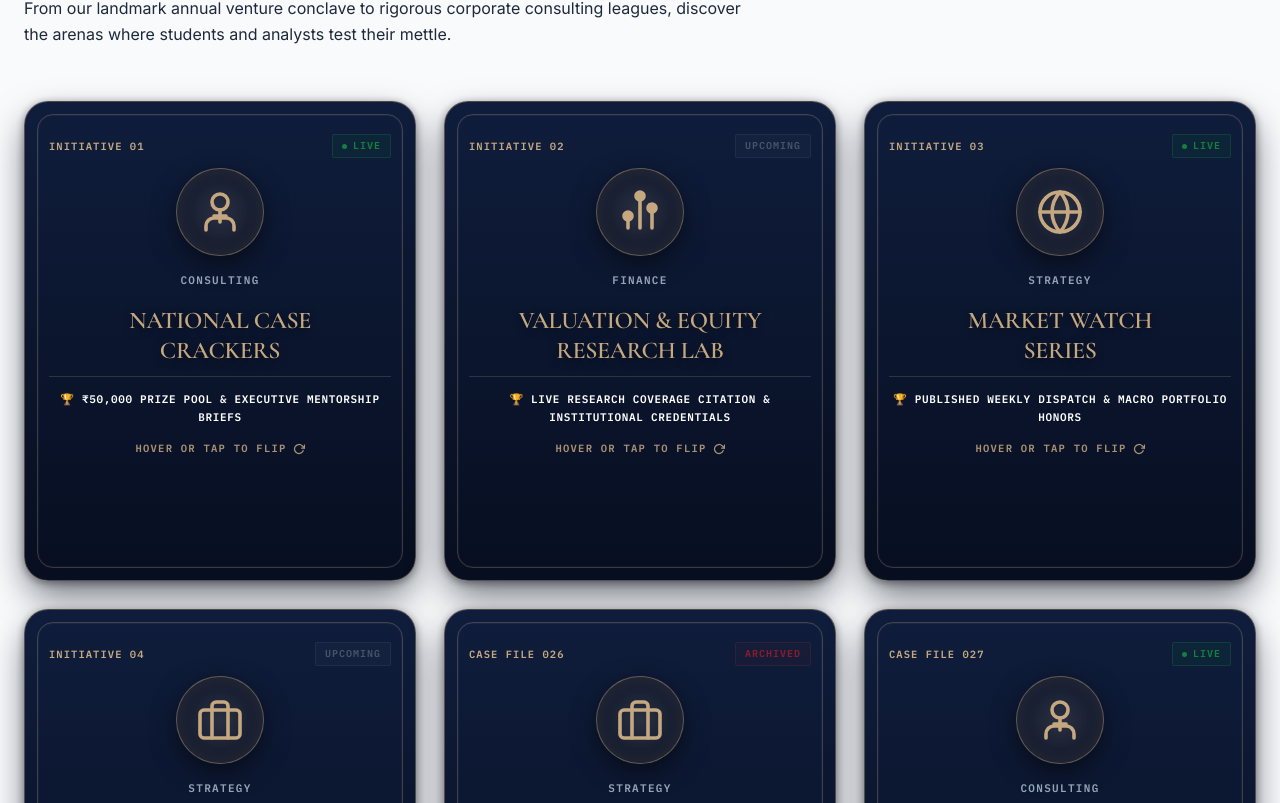
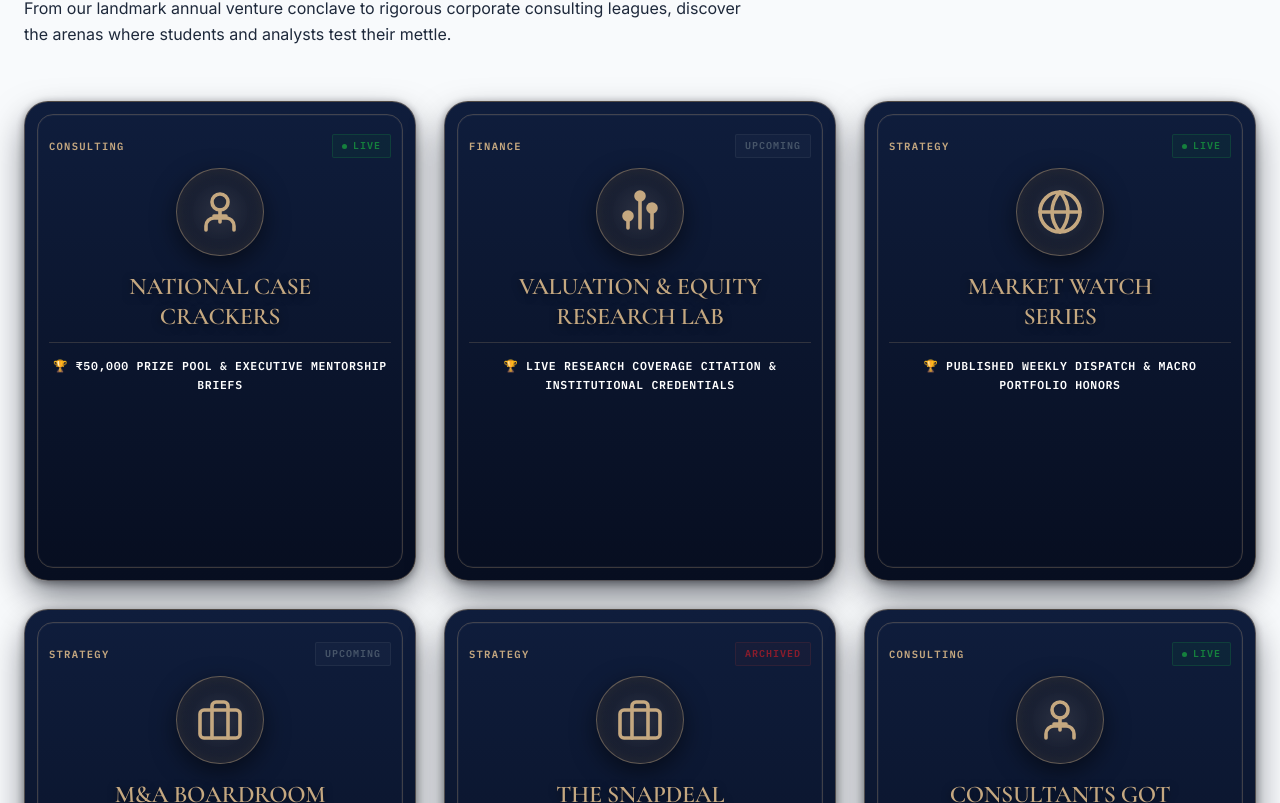
Before and after one commit to yashgoyal5571/finlogue_website, a Next.js app: page / in a window 1280 px wide. Shown: the part 2117-2920 px from the top of the page. Built offline with nearby package versions, Linux system fonts and the light colour scheme.

Commit message:
chore: remove initiative numbering and hover flip hint, streamline admin event payload

```diff
--- a/app/admin/page.tsx
+++ b/app/admin/page.tsx
@@ -202,9 +202,7 @@ export default function AdminPortalPage() {
       id: editingEvent
         ? editingEvent.id
         : eventForm.title.toLowerCase().replace(/[^a-z0-9]+/g, "-"),
-      fileNumber: editingEvent
-        ? editingEvent.fileNumber
-        : `INITIATIVE 0${eventsList.length + 1}`,
+      fileNumber: editingEvent ? editingEvent.fileNumber : "",
       title: eventForm.title.toUpperCase(),
       category: eventForm.category as any,
       status: eventForm.status,
--- a/app/api/admin/events/route.ts
+++ b/app/api/admin/events/route.ts
@@ -27,7 +27,7 @@ export async function GET() {
           // Normalize status
           const sheetEvents = data.events.map((e: any) => ({
             id: e.id || e.title.toLowerCase().replace(/[^a-z0-9]+/g, "-"),
-            fileNumber: e.fileNumber || "CASE FILE",
+            fileNumber: e.fileNumber || "",
             title: e.title,
             status: e.status || "ACTIVE",
             category: e.category || "Strategy",
@@ -72,7 +72,7 @@ export async function POST(request: Request) {
     const eventId = event.id || event.title.toLowerCase().replace(/[^a-z0-9]+/g, "-");
     const normalizedEvent: CaseFile = {
       id: eventId,
-      fileNumber: event.fileNumber || `INITIATIVE 0${dynamicEventsCache.length + 1}`,
+      fileNumber: event.fileNumber || "",
       title: event.title.toUpperCase(),
       status: event.status || "ACTIVE",
       category: event.category || "Strategy",
--- a/components/InitiativesFlipGrid.tsx
+++ b/components/InitiativesFlipGrid.tsx
@@ -122,8 +122,8 @@ export default function InitiativesFlipGrid({ items, onRegisterClick }: Initiati
                   <div className="ecell-card-body">
                     {/* Top Status Strip */}
                     <div style={{ width: "100%", display: "flex", justifyContent: "space-between", alignItems: "center" }}>
-                      <span className="font-metadata-mono" style={{ fontSize: "10.5px", color: "var(--gold-oxford)", letterSpacing: "0.1em" }}>
-                        {item.fileNumber}
+                      <span className="font-metadata-mono" style={{ fontSize: "10.5px", color: "var(--gold-oxford)", letterSpacing: "0.12em", textTransform: "uppercase" }}>
+                        {item.category}
                       </span>
                       <span
                         className={`status-badge ${
@@ -153,18 +153,6 @@ export default function InitiativesFlipGrid({ items, onRegisterClick }: Initiati
                         {getInitiativeEmblem(item.id, item.category)}
                       </div>
 
-                      <span
-                        className="font-metadata-mono"
-                        style={{
-                          fontSize: "11px",
-                          color: "var(--platinum-muted)",
-                          textTransform: "uppercase",
-                          letterSpacing: "0.12em",
-                        }}
-                      >
-                        {item.category}
-                      </span>
-
                       <h3
                         className="font-display-serif"
                         style={{
@@ -173,42 +161,26 @@ export default function InitiativesFlipGrid({ items, onRegisterClick }: Initiati
                           lineHeight: 1.25,
                           maxWidth: "260px",
                           textShadow: "0 2px 8px rgba(0,0,0,0.6)",
+                          margin: 0,
                         }}
                       >
                         {item.title}
                       </h3>
                     </div>
 
-                    {/* Bottom Tagline & Flip Hint */}
+                    {/* Bottom Tagline */}
                     <div style={{ width: "100%", textAlign: "center", borderTop: "1px solid rgba(197, 168, 128, 0.2)", paddingTop: "14px" }}>
                       <p
                         className="font-metadata-mono"
                         style={{
-                          fontSize: "11px",
+                          fontSize: "11.5px",
                           color: "#FFFFFF",
-                          marginBottom: "8px",
+                          margin: 0,
                           letterSpacing: "0.06em",
                         }}
                       >
                         🏆 {item.prizeOrOutput}
                       </p>
-                      <span
-                        className="font-metadata-mono"
-                        style={{
-                          fontSize: "10.5px",
-                          color: "var(--gold-oxford)",
-                          display: "inline-flex",
-                          alignItems: "center",
-                          gap: "6px",
-                          opacity: 0.85,
-                        }}
-                      >
-                        <span>Hover or tap to flip</span>
-                        <svg width="12" height="12" viewBox="0 0 24 24" fill="none" stroke="currentColor" strokeWidth="2.5" strokeLinecap="round" strokeLinejoin="round">
-                          <polyline points="23 4 23 10 17 10" />
-                          <path d="M20.49 15a9 9 0 1 1-2.12-9.36L23 10" />
-                        </svg>
-                      </span>
                     </div>
                   </div>
                 </div>
@@ -393,8 +365,8 @@ export default function InitiativesFlipGrid({ items, onRegisterClick }: Initiati
                 <span className="status-badge status-badge-active">
                   {selectedDossier.status === "CLOSED" ? "ARCHIVED CASE" : "ACTIVE INITIATIVE"}
                 </span>
-                <span className="font-metadata-mono" style={{ fontSize: "11px", color: "var(--gold-oxford)" }}>
-                  {selectedDossier.fileNumber} · {selectedDossier.category}
+                <span className="font-metadata-mono" style={{ fontSize: "11px", color: "var(--gold-oxford)", textTransform: "uppercase" }}>
+                  {selectedDossier.category}
                 </span>
               </div>
 
@@ -422,28 +394,28 @@ export default function InitiativesFlipGrid({ items, onRegisterClick }: Initiati
                   className={`dossier-tab-btn ${activeDossierTab === "overview" ? "active" : ""}`}
                   onClick={() => setActiveDossierTab("overview")}
                 >
-                  1. Overview & Charter
+                  Overview & Charter
                 </button>
                 <button
                   type="button"
                   className={`dossier-tab-btn ${activeDossierTab === "rounds" ? "active" : ""}`}
                   onClick={() => setActiveDossierTab("rounds")}
                 >
-                  2. Rounds & Roadmap
+                  Rounds & Roadmap
                 </button>
                 <button
                   type="button"
                   className={`dossier-tab-btn ${activeDossierTab === "prizes" ? "active" : ""}`}
                   onClick={() => setActiveDossierTab("prizes")}
                 >
-                  3. Honors & Perks
+                  Honors & Perks
                 </button>
                 <button
                   type="button"
                   className={`dossier-tab-btn ${activeDossierTab === "rules" ? "active" : ""}`}
                   onClick={() => setActiveDossierTab("rules")}
                 >
-                  4. Rules & Guidelines
+                  Rules & Guidelines
                 </button>
               </div>
             </div>
--- a/content/events.ts
+++ b/content/events.ts
@@ -123,7 +123,7 @@ export const events: EventsContent = {
   caseFiles: [
     {
       id: "case-crackers",
-      fileNumber: "INITIATIVE 01",
+      fileNumber: "",
       title: "NATIONAL CASE CRACKERS",
       status: "ACTIVE",
       category: "Consulting",
@@ -135,7 +135,7 @@ export const events: EventsContent = {
     },
     {
       id: "valuation-lab",
-      fileNumber: "INITIATIVE 02",
+      fileNumber: "",
       title: "VALUATION & EQUITY RESEARCH LAB",
       status: "UPCOMING",
       category: "Finance",
@@ -147,7 +147,7 @@ export const events: EventsContent = {
     },
     {
       id: "market-watch",
-      fileNumber: "INITIATIVE 03",
+      fileNumber: "",
       title: "MARKET WATCH SERIES",
       status: "ACTIVE",
       category: "Strategy",
@@ -159,7 +159,7 @@ export const events: EventsContent = {
     },
     {
       id: "ma-simulation",
-      fileNumber: "INITIATIVE 04",
+      fileNumber: "",
       title: "M&A BOARDROOM SIMULATION",
       status: "UPCOMING",
       category: "Strategy",
@@ -171,7 +171,7 @@ export const events: EventsContent = {
     },
     {
       id: "the-snapdeal-dilemma",
-      fileNumber: "CASE FILE 026",
+      fileNumber: "",
       title: "THE SNAPDEAL DILEMMA",
       status: "CLOSED",
       category: "Strategy",
@@ -183,7 +183,7 @@ export const events: EventsContent = {
     },
     {
       id: "consultants-got-talent",
-      fileNumber: "CASE FILE 027",
+      fileNumber: "",
       title: "CONSULTANTS GOT TALENT",
       status: "ACTIVE",
       category: "Consulting",
```
